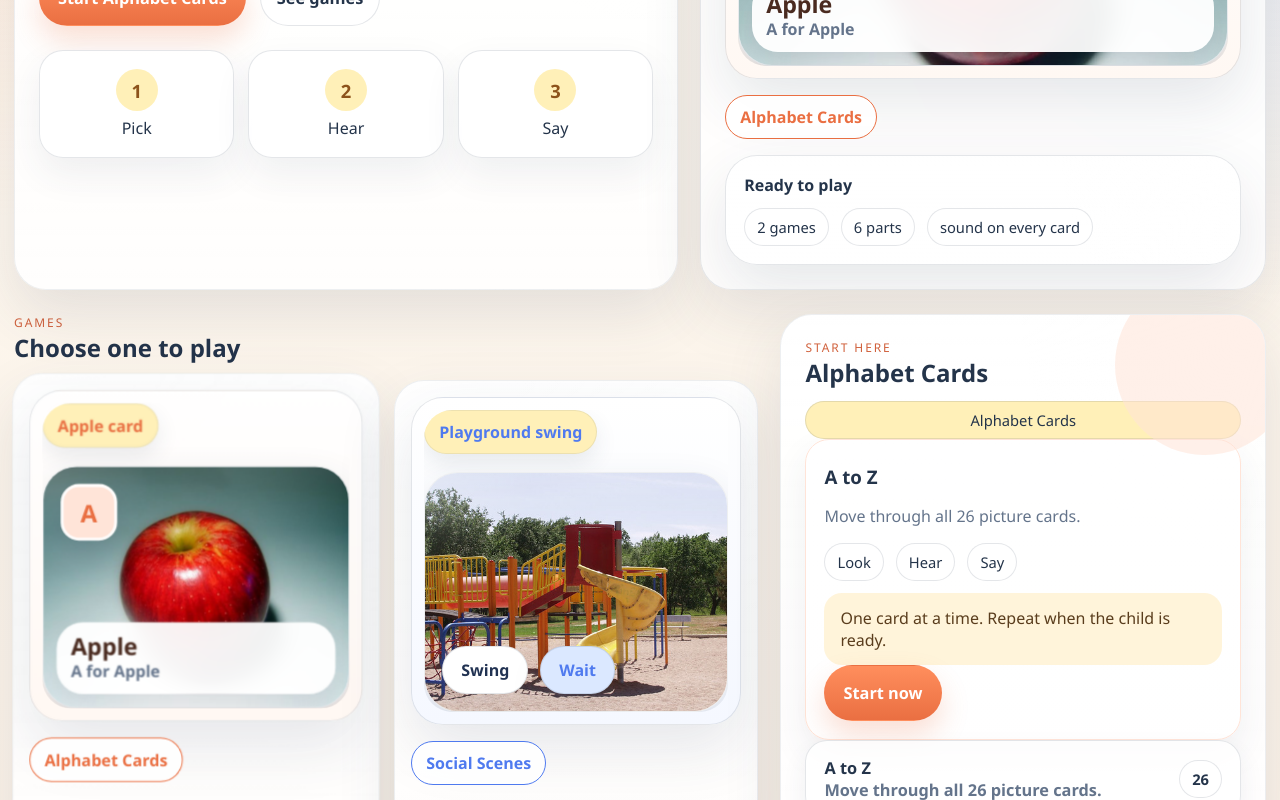
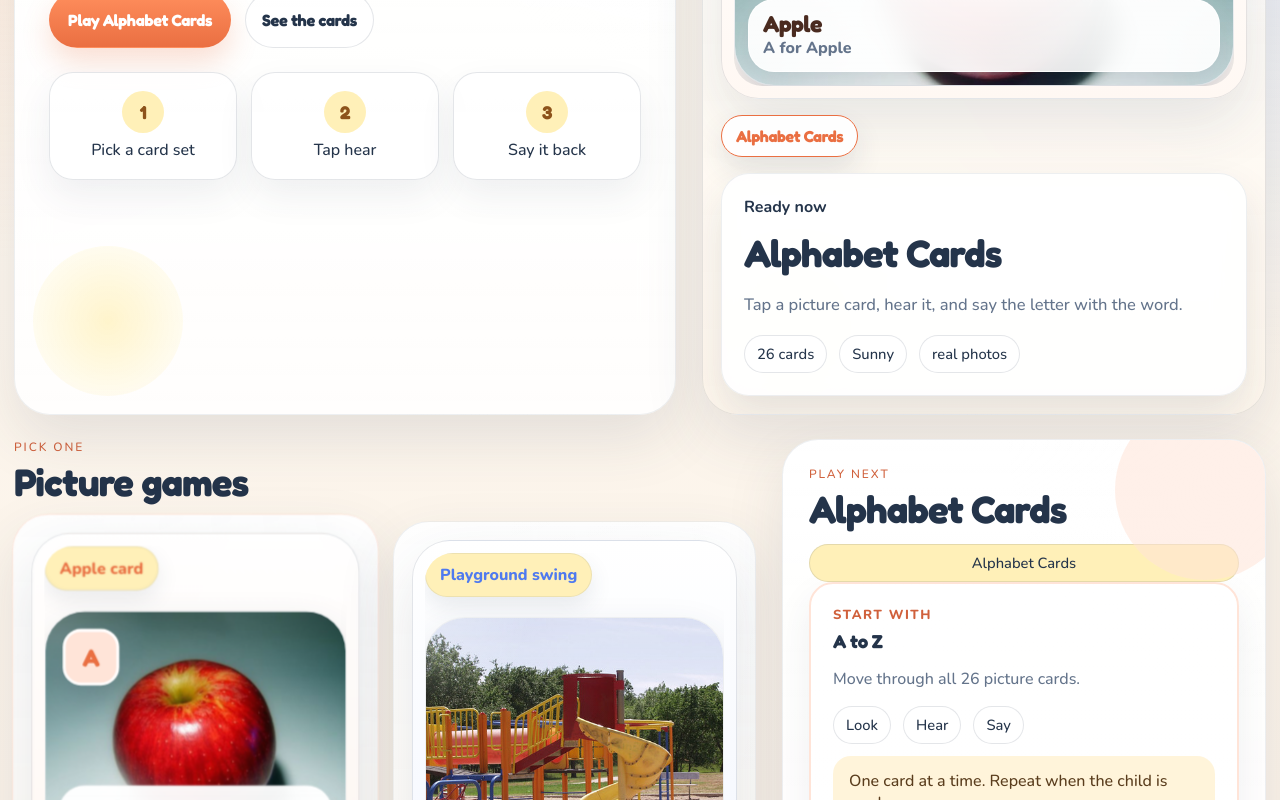
Before and after one commit to vijaydesai86/workbook, a Next.js app: page / in a window 1280 px wide. Shown: the part 360-1160 px from the top of the page. Built offline with nearby package versions, Linux system fonts and the light colour scheme; no server answers.

Commit message:
Polish premium kid-first activity experience

```diff
--- a/app/components/workbook-app.tsx
+++ b/app/components/workbook-app.tsx
@@ -48,10 +48,7 @@ export function WorkbookApp({ initialCatalog }: WorkbookAppProps) {
 
   const selectedConfig = selectedActivity ? getPlayConfigForActivity(selectedActivity) : null;
   const featuredModule = selectedConfig?.modules[0] ?? null;
-  const totalModules = initialCatalog.activities.reduce(
-    (sum, activity) => sum + getPlayConfigForActivity(activity).modules.length,
-    0
-  );
+  const totalCards = selectedConfig?.modules.reduce((sum, module) => sum + module.cards.length, 0) ?? 0;
   const playHref = selectedActivity ? "/activities/" + selectedActivity.id + "/play?module=" + String(featuredModule?.id ?? "") : "/";
 
   return (
@@ -60,55 +57,59 @@ export function WorkbookApp({ initialCatalog }: WorkbookAppProps) {
         <Link className="brand-mark" href="/">
           BrightPath Play
         </Link>
-        <Link className="caregiver-link" href="/caregiver">
-          Caregiver tools
+        <Link className="caregiver-link kid-adult-link" href="/caregiver">
+          Adult area
         </Link>
       </header>
 
       <section className="landing-hero kid-hero-home">
         <div className="landing-copy kid-hero-copy">
-          <div className="eyebrow">Pick a game</div>
-          <h1>Tap a big card and start.</h1>
+          <div className="eyebrow">Choose a picture game</div>
+          <h1>Big cards. Calm sound. Easy play.</h1>
           <p>
-            Real photo cards, calm sound, and easy next buttons made for children who do better with
-            simple steps and clear choices.
+            Tap one picture game and move through it one card at a time. The words stay short,
+            the layout stays steady, and every card has matching audio.
           </p>
           <div className="hero-actions kid-hero-actions">
             {selectedActivity ? (
               <Link className="button hero-button kid-main-button" href={playHref}>
-                Start {selectedActivity.title}
+                Play {selectedActivity.title}
               </Link>
             ) : null}
             <a className="ghost-button kid-secondary-button" href="#activity-gallery">
-              See games
+              See the cards
             </a>
           </div>
-          <div className="kid-how-row">
+          <div className="kid-how-row" aria-label="How to play">
             <div className="kid-how-card">
               <strong>1</strong>
-              <span>Pick</span>
+              <span>Pick a card set</span>
             </div>
             <div className="kid-how-card">
               <strong>2</strong>
-              <span>Hear</span>
+              <span>Tap hear</span>
             </div>
             <div className="kid-how-card">
               <strong>3</strong>
-              <span>Say</span>
+              <span>Say it back</span>
             </div>
           </div>
         </div>
 
         <div className="hero-showcase kid-hero-showcase">
           {selectedActivity ? <ActivityVisual activity={selectedActivity} /> : null}
-          <div className="hero-helper-card kid-hero-helper">
-            <div className="hero-helper-title">Ready to play</div>
-            <div className="quick-chip-row">
-              <span className="quick-chip">{initialCatalog.activities.length} games</span>
-              <span className="quick-chip">{totalModules} parts</span>
-              <span className="quick-chip">sound on every card</span>
+          {selectedActivity && selectedConfig ? (
+            <div className="hero-helper-card kid-hero-helper kid-selected-helper">
+              <div className="hero-helper-title">Ready now</div>
+              <h2>{selectedActivity.title}</h2>
+              <p className="subtle">{selectedConfig.supportLine}</p>
+              <div className="quick-chip-row">
+                <span className="quick-chip">{totalCards} cards</span>
+                <span className="quick-chip">{selectedConfig.theme.mascot}</span>
+                <span className="quick-chip">real photos</span>
+              </div>
             </div>
-          </div>
+          ) : null}
         </div>
       </section>
 
@@ -116,8 +117,8 @@ export function WorkbookApp({ initialCatalog }: WorkbookAppProps) {
         <div className="hub-main">
           <div className="section-head kid-section-head" id="activity-gallery">
             <div>
-              <div className="eyebrow">Games</div>
-              <h2>Choose one to play</h2>
+              <div className="eyebrow">Pick one</div>
+              <h2>Picture games</h2>
             </div>
           </div>
 
@@ -129,7 +130,7 @@ export function WorkbookApp({ initialCatalog }: WorkbookAppProps) {
 
               return (
                 <article className={cardClassName} key={activity.id}>
-                  <button className="gallery-card-top" onClick={() => setSelectedActivityId(activity.id)} type="button">
+                  <button className="gallery-card-top kid-gallery-top" onClick={() => setSelectedActivityId(activity.id)} type="button">
                     <ActivityVisual activity={activity} />
                     <div className="gallery-card-copy kid-gallery-copy">
                       <h3>{activity.title}</h3>
@@ -138,10 +139,10 @@ export function WorkbookApp({ initialCatalog }: WorkbookAppProps) {
                   </button>
                   <div className="gallery-card-actions kid-gallery-actions">
                     <Link className="ghost-button kid-secondary-button" href={"/activities/" + activity.id}>
-                      Open
+                      Look first
                     </Link>
                     <Link className="button kid-main-button" href={"/activities/" + activity.id + "/play"}>
-                      Play
+                      Play now
                     </Link>
                   </div>
                 </article>
@@ -153,9 +154,9 @@ export function WorkbookApp({ initialCatalog }: WorkbookAppProps) {
         <aside className="hub-side">
           {selectedActivity && selectedConfig ? (
             <section className="focus-panel kid-focus-panel" style={{ backgroundColor: selectedConfig.theme.surface }}>
-              <div className="focus-top">
+              <div className="focus-top kid-focus-top">
                 <div>
-                  <div className="eyebrow">Start here</div>
+                  <div className="eyebrow">Play next</div>
                   <h2>{selectedActivity.title}</h2>
                 </div>
                 <span className="soft-chip" style={{ backgroundColor: selectedConfig.theme.badge }}>
@@ -164,6 +165,7 @@ export function WorkbookApp({ initialCatalog }: WorkbookAppProps) {
               </div>
 
               <div className="focus-module-card kid-start-card" style={{ borderColor: selectedConfig.theme.secondary }}>
+                <p className="kid-card-kicker">Start with</p>
                 <h3>{featuredModule?.title}</h3>
                 <p className="subtle">{featuredModule?.description}</p>
                 <div className="quick-chip-row">
@@ -176,7 +178,7 @@ export function WorkbookApp({ initialCatalog }: WorkbookAppProps) {
                 <div className="support-note">{featuredModule?.calmNote}</div>
                 <div className="gallery-card-actions kid-gallery-actions">
                   <Link className="button kid-main-button" href={playHref}>
-                    Start now
+                    Start here
                   </Link>
                 </div>
               </div>
@@ -188,7 +190,7 @@ export function WorkbookApp({ initialCatalog }: WorkbookAppProps) {
                       <strong>{module.title}</strong>
                       <div className="subtle">{module.description}</div>
                     </div>
-                    <span className="soft-chip">{module.cards.length}</span>
+                    <span className="soft-chip">{module.cards.length} cards</span>
                   </Link>
                 ))}
               </div>
@@ -199,12 +201,12 @@ export function WorkbookApp({ initialCatalog }: WorkbookAppProps) {
 
       <section className="caregiver-callout kid-caregiver-callout">
         <div>
-          <div className="eyebrow">For adults</div>
-          <h2>Add or train new cards later</h2>
-          <p className="subtle">Caregiver tools stay separate from the child play space.</p>
+          <div className="eyebrow">Adult tools</div>
+          <h2>Train or add new cards later</h2>
+          <p className="subtle">The child play space stays simple. Caregiver controls stay separate.</p>
         </div>
         <Link className="ghost-button kid-secondary-button" href="/caregiver">
-          Open caregiver studio
+          Open adult tools
         </Link>
       </section>
     </main>
--- a/app/globals.css
+++ b/app/globals.css
@@ -2028,3 +2028,388 @@ html[data-quietColors="on"] {
     bottom: 12px;
   }
 }
+
+body {
+  color: var(--ink);
+  font-family: var(--font-body), "Avenir Next", "Segoe UI", sans-serif;
+}
+
+h1,
+h2,
+h3,
+.brand-mark,
+.button,
+.ghost-button,
+.play-letter-chip,
+.play-step-chip,
+.kid-how-card strong,
+.scene-floating-letter,
+.scene-word-banner strong,
+.activity-poster-label {
+  font-family: var(--font-display), "Trebuchet MS", sans-serif;
+  letter-spacing: -0.02em;
+}
+
+.kid-topbar {
+  margin-bottom: 22px;
+}
+
+.kid-topbar .brand-mark {
+  font-size: 1.45rem;
+  letter-spacing: -0.03em;
+}
+
+.kid-adult-link {
+  padding-inline: 16px;
+  background: rgba(255, 255, 255, 0.86);
+  box-shadow: 0 14px 30px rgba(49, 65, 88, 0.08);
+}
+
+.kid-hero-home,
+.kid-hub-grid,
+.kid-detail-layout,
+.play-stage-layout-kid {
+  gap: 26px;
+}
+
+.kid-hero-copy,
+.kid-focus-panel,
+.kid-detail-hero,
+.kid-gallery-card,
+.kid-module-card,
+.play-say-card,
+.play-story-panel,
+.play-visual-panel,
+.kid-caregiver-callout,
+.kid-hero-showcase {
+  border-radius: 36px;
+}
+
+.kid-hero-copy {
+  padding: 34px;
+}
+
+.kid-hero-copy p,
+.kid-detail-copy p,
+.kid-gallery-copy p,
+.kid-selected-helper p,
+.play-say-card .subtle,
+.play-support-note {
+  font-size: 1.03rem;
+  line-height: 1.6;
+}
+
+.kid-hero-copy::before,
+.kid-hero-showcase::before {
+  content: "";
+  position: absolute;
+  inset: auto auto 18px 18px;
+  width: 150px;
+  height: 150px;
+  border-radius: 50%;
+  background: radial-gradient(circle, rgba(255, 240, 184, 0.72), rgba(255, 240, 184, 0));
+  pointer-events: none;
+}
+
+.kid-hero-showcase {
+  position: relative;
+  padding: 18px;
+  background:
+    radial-gradient(circle at top right, rgba(255, 255, 255, 0.94), transparent 34%),
+    linear-gradient(180deg, rgba(255, 255, 255, 0.95), rgba(255, 247, 236, 0.9));
+}
+
+.kid-selected-helper {
+  padding: 22px;
+  border-radius: 28px;
+  background: rgba(255, 255, 255, 0.95);
+  border: 1px solid rgba(36, 52, 74, 0.08);
+  box-shadow: 0 20px 40px rgba(49, 65, 88, 0.12);
+}
+
+.kid-selected-helper h2,
+.kid-section-head h2,
+.kid-focus-panel h2,
+.kid-detail-copy h1,
+.play-topbar-kid h1 {
+  margin: 4px 0 0;
+}
+
+.kid-selected-helper h2,
+.kid-section-head h2,
+.kid-focus-panel h2,
+.kid-module-card h2 {
+  font-size: clamp(1.8rem, 3vw, 2.4rem);
+}
+
+.kid-gallery-card {
+  padding: 18px;
+  gap: 20px;
+  background:
+    radial-gradient(circle at top right, rgba(255, 255, 255, 0.95), transparent 32%),
+    linear-gradient(180deg, rgba(255, 255, 255, 0.98), rgba(255, 250, 244, 0.92));
+}
+
+.kid-gallery-top {
+  display: grid;
+  gap: 14px;
+}
+
+.kid-gallery-card-active {
+  border-color: rgba(234, 111, 66, 0.16);
+}
+
+.kid-gallery-actions,
+.kid-hero-actions,
+.kid-page-actions {
+  align-items: stretch;
+}
+
+.kid-focus-panel,
+.kid-detail-hero,
+.play-topbar-kid,
+.play-story-panel,
+.play-visual-panel {
+  padding: 26px;
+}
+
+.kid-focus-top {
+  align-items: center;
+}
+
+.kid-start-card {
+  border-width: 2px;
+  padding: 22px;
+}
+
+.kid-card-kicker,
+.play-helper-label {
+  margin: 0;
+  color: #d0603b;
+  font-size: 0.82rem;
+  font-weight: 900;
+  letter-spacing: 0.12em;
+  text-transform: uppercase;
+}
+
+.kid-focus-link,
+.kid-module-rail-card {
+  min-height: 86px;
+  align-items: center;
+  background: rgba(255, 255, 255, 0.92);
+}
+
+.kid-module-card {
+  padding: 24px;
+}
+
+.kid-caregiver-callout {
+  margin-top: 30px;
+  padding: 22px 24px;
+  background: rgba(255, 255, 255, 0.82);
+}
+
+.kid-page-actions {
+  margin: 4px 0 18px;
+}
+
+.play-topbar-kid {
+  align-items: center;
+  gap: 18px;
+}
+
+.kid-play-status {
+  justify-content: flex-end;
+}
+
+.play-progress-track {
+  height: 18px;
+  background: rgba(255, 255, 255, 0.88);
+  box-shadow: inset 0 1px 2px rgba(36, 52, 74, 0.06);
+}
+
+.play-step-strip-story {
+  flex-wrap: nowrap;
+  overflow-x: auto;
+  padding-bottom: 4px;
+  scroll-snap-type: x proximity;
+}
+
+.play-step-strip-story .play-step-chip {
+  flex: 0 0 auto;
+  scroll-snap-align: start;
+}
+
+.play-step-chip {
+  min-height: 60px;
+  padding: 14px 18px;
+  border-radius: 22px;
+  font-size: 1rem;
+}
+
+.play-step-chip-active {
+  background: linear-gradient(180deg, #79a6ff 0%, #4f7aef 100%);
+  box-shadow: 0 18px 32px rgba(79, 122, 239, 0.22);
+}
+
+.play-stage-layout-kid {
+  grid-template-columns: minmax(0, 1.16fr) minmax(330px, 0.84fr);
+}
+
+.play-visual-panel,
+.play-story-panel {
+  border-color: rgba(36, 52, 74, 0.08);
+}
+
+.play-say-card {
+  padding: 22px;
+}
+
+.play-say-card strong {
+  font-size: clamp(2.1rem, 4vw, 3.5rem);
+}
+
+.play-helper-card {
+  display: grid;
+  gap: 14px;
+  padding: 18px;
+  border-radius: 28px;
+  border: 1px solid rgba(36, 52, 74, 0.1);
+  background: rgba(255, 255, 255, 0.94);
+  box-shadow: 0 18px 34px rgba(49, 65, 88, 0.1);
+}
+
+.play-helper-row {
+  display: flex;
+  align-items: center;
+  justify-content: space-between;
+  gap: 12px;
+}
+
+.play-nav-dock {
+  gap: 14px;
+}
+
+.play-nav-button,
+.play-sound-button {
+  min-height: 64px;
+  border-radius: 24px;
+}
+
+.play-support-note {
+  margin-top: 0;
+  background: rgba(255, 244, 210, 0.92);
+}
+
+.play-letter-grid {
+  gap: 12px;
+}
+
+.play-letter-chip {
+  min-height: 64px;
+  border-radius: 26px;
+  font-size: 1.45rem;
+}
+
+.scene-stage-wrap {
+  padding: 18px;
+  border-radius: 38px;
+}
+
+.scene-photo-shell {
+  gap: 20px;
+}
+
+.scene-photo-frame,
+.scene-photo-fallback {
+  min-height: 460px;
+  border-radius: 40px;
+}
+
+.scene-photo-sheen {
+  background:
+    linear-gradient(180deg, rgba(255, 255, 255, 0.16), transparent 24%),
+    radial-gradient(circle at top left, rgba(255, 255, 255, 0.28), transparent 26%),
+    linear-gradient(45deg, rgba(255, 255, 255, 0.04), rgba(255, 255, 255, 0));
+}
+
+.scene-badge,
+.scene-label-chip,
+.scene-choice-pill,
+.scene-talk-bubble {
+  font-size: 1rem;
+}
+
+.scene-word-banner {
+  border: 1px solid rgba(255, 255, 255, 0.6);
+  background: linear-gradient(180deg, rgba(255, 255, 255, 0.96), rgba(255, 255, 255, 0.9));
+}
+
+.scene-word-banner span {
+  font-weight: 800;
+}
+
+.activity-poster-scene .scene-photo-frame,
+.activity-poster-scene .scene-photo-fallback {
+  min-height: 260px;
+}
+
+.activity-poster-label {
+  box-shadow: 0 14px 28px rgba(49, 65, 88, 0.12);
+}
+
+@media (max-width: 1080px) {
+  .play-stage-layout-kid {
+    grid-template-columns: 1fr;
+  }
+
+  .kid-hero-copy,
+  .kid-focus-panel,
+  .kid-detail-hero,
+  .play-topbar-kid,
+  .play-story-panel,
+  .play-visual-panel {
+    padding: 22px;
+  }
+}
+
+@media (max-width: 720px) {
+  .kid-topbar {
+    gap: 12px;
+  }
+
+  .kid-hero-copy,
+  .kid-focus-panel,
+  .kid-detail-hero,
+  .play-topbar-kid,
+  .play-story-panel,
+  .play-visual-panel,
+  .kid-gallery-card,
+  .kid-module-card {
+    border-radius: 28px;
+    padding: 18px;
+  }
+
+  .scene-stage-wrap {
+    padding: 12px;
+    border-radius: 30px;
+  }
+
+  .scene-photo-frame,
+  .scene-photo-fallback {
+    min-height: 320px;
+    border-radius: 30px;
+  }
+
+  .play-helper-row {
+    align-items: flex-start;
+    flex-direction: column;
+  }
+
+  .kid-selected-helper h2,
+  .kid-section-head h2,
+  .kid-focus-panel h2,
+  .kid-module-card h2 {
+    font-size: 1.7rem;
+  }
+}
--- a/app/layout.tsx
+++ b/app/layout.tsx
@@ -1,9 +1,22 @@
 import type { Metadata } from "next";
+import { Fredoka, Nunito } from "next/font/google";
 import "./globals.css";
 
+const displayFont = Fredoka({
+  subsets: ["latin"],
+  variable: "--font-display",
+  weight: ["500", "600", "700"]
+});
+
+const bodyFont = Nunito({
+  subsets: ["latin"],
+  variable: "--font-body",
+  weight: ["500", "600", "700", "800"]
+});
+
 export const metadata: Metadata = {
-  title: "Social Workbook",
-  description: "A train/work activity workbook powered by GitHub Copilot SDK."
+  title: "BrightPath Play",
+  description: "Kid-first picture card activities with calm audio and a separate caregiver training studio."
 };
 
 export default function RootLayout({
@@ -13,7 +26,7 @@ export default function RootLayout({
 }>) {
   return (
     <html lang="en">
-      <body>{children}</body>
+      <body className={displayFont.variable + " " + bodyFont.variable}>{children}</body>
     </html>
   );
 }
```
Also changed, not shown: app/activities/[activityId]/page.tsx (+7 -6 lines), app/activities/[activityId]/play/page.tsx (+21 -15 lines), app/components/play-controls.tsx (+12 -6 lines).
